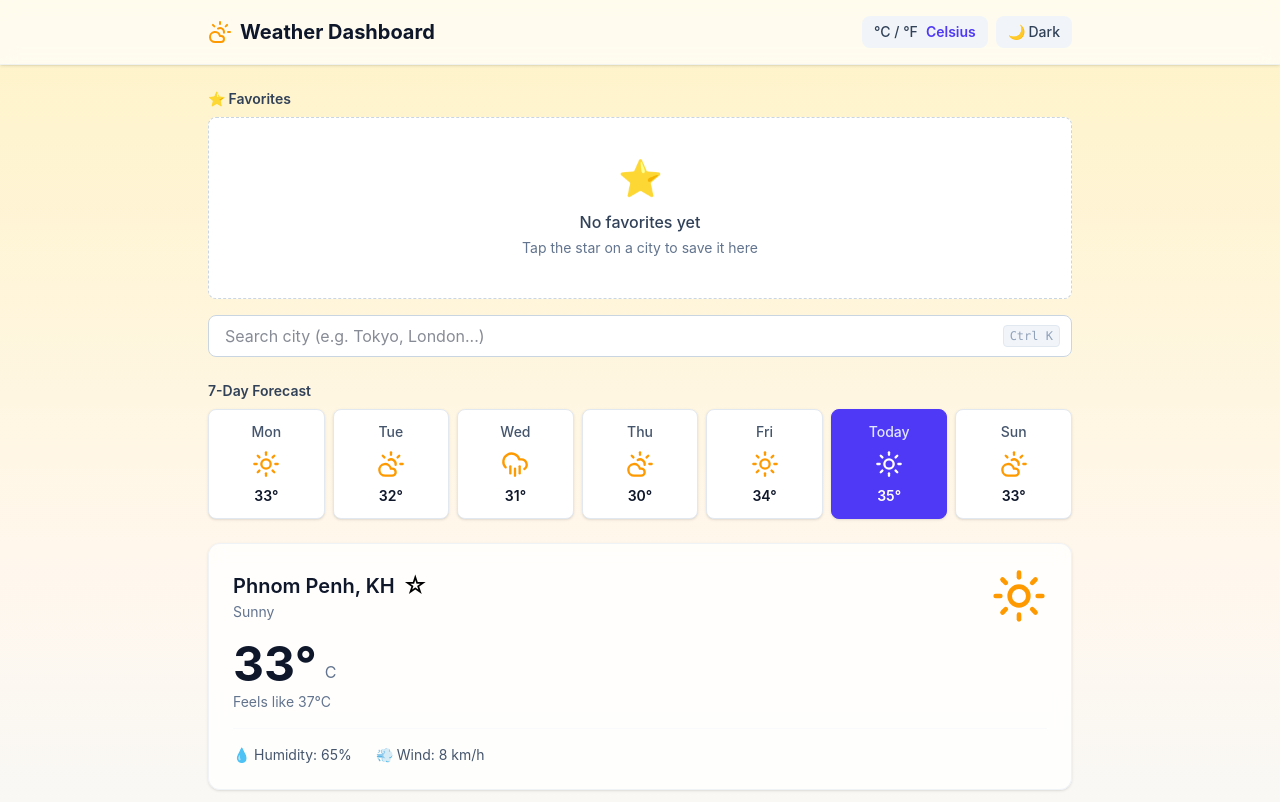
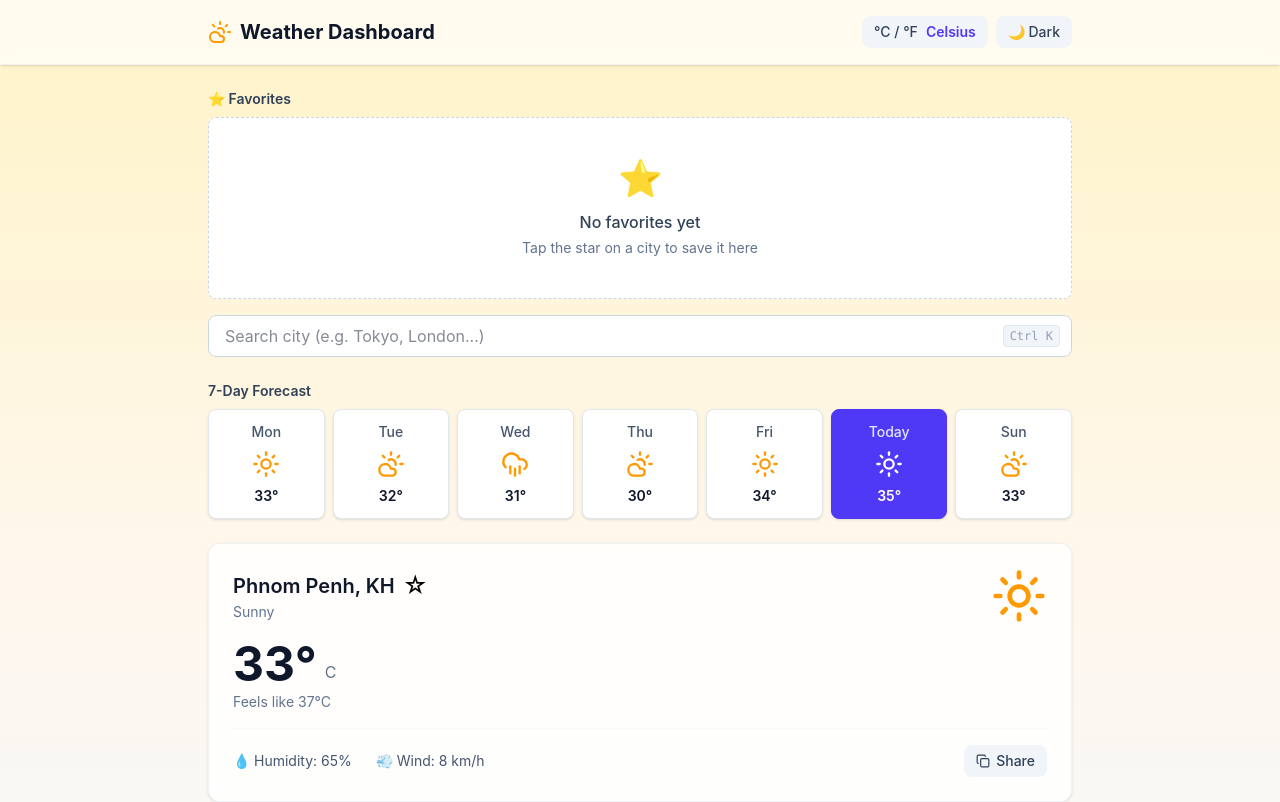
Before and after one commit to sieve-dev-sudo/weather-dashboard, a React (Vite) app: page / in a window 1280 px wide. Shown: the top 802 px of the page. Built offline with nearby package versions, Linux system fonts and the light colour scheme.

Commit message:
feat: integrate ShareButton into CurrentWeather card

```diff
--- a/src/components/CurrentWeather.jsx
+++ b/src/components/CurrentWeather.jsx
@@ -2,6 +2,7 @@ import { motion, AnimatePresence } from 'framer-motion'
 import { convertTemp } from '../utils/convertTemp'
 import { WeatherIcon } from '../utils/weatherIcons'
 import FavoriteButton from './FavoriteButton'
+import ShareButton from './ShareButton'
 
 function CurrentWeather({ city, unit, isFavorite, onToggleFavorite }) {
   const displayTemp = convertTemp(city.temp, unit)
@@ -43,7 +44,8 @@ function CurrentWeather({ city, unit, isFavorite, onToggleFavorite }) {
           Feels like {displayFeelsLike}°{unit}
         </p>
 
-        <div className="mt-3 sm:mt-4 flex flex-wrap gap-3 sm:gap-6 text-xs sm:text-sm text-slate-600 dark:text-slate-300 border-t border-slate-100/50 dark:border-slate-700/50 pt-3 sm:pt-4">
+        <div className="mt-3 sm:mt-4 flex flex-wrap items-center justify-between gap-3 text-xs sm:text-sm text-slate-600 dark:text-slate-300 border-t border-slate-100/50 dark:border-slate-700/50 pt-3 sm:pt-4">
+          <div className="flex flex-wrap gap-3 sm:gap-6">
             <div className="flex items-center gap-1">
               <span>💧</span>
               <span>Humidity: {city.humidity}%</span>
@@ -53,6 +55,8 @@ function CurrentWeather({ city, unit, isFavorite, onToggleFavorite }) {
               <span>Wind: {city.wind} km/h</span>
             </div>
           </div>
+          <ShareButton city={city} unit={unit} />
+        </div>
       </motion.div>
     </AnimatePresence>
   )
```
Lines whose indentation alone changed are shown as unchanged.
